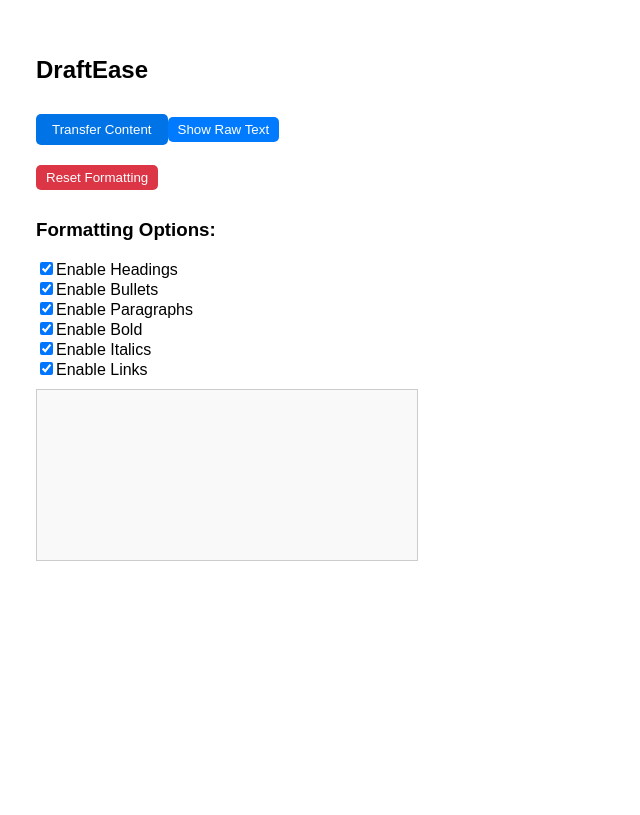
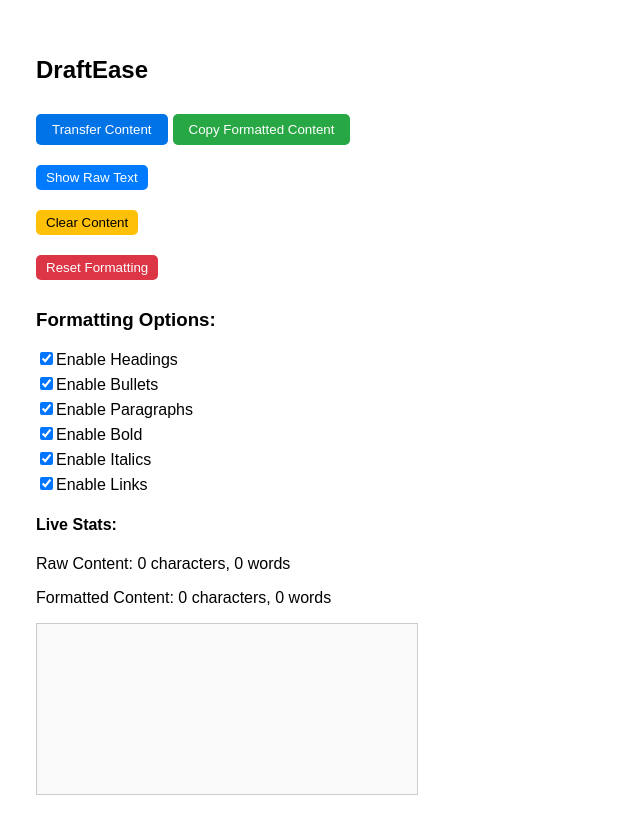
Before and after one commit to James-spiff/DraftEase, a React (Vite) app: page / in a window 1280 px wide. Shown: the whole page, without its empty margins (0-640 px from the left). Built offline with nearby package versions, Linux system fonts and the light colour scheme.

Commit message:
Added real-time formatting view and word/character count

```diff
--- a/src/components/PopupComponent.tsx
+++ b/src/components/PopupComponent.tsx
@@ -3,7 +3,7 @@ import { useState, useEffect } from 'react';
 function PopupComponent() {
 
   //Gets the setting from the local storage on load.
-  const [settings, setSettings] = useState(() => {
+  const [settings, setSettings] = useState<{ [key: string]: boolean }>(() => {
     const savedSettings = localStorage.getItem('draftEaseSettings');
     return savedSettings
       ? JSON.parse(savedSettings)
@@ -40,6 +40,13 @@ function PopupComponent() {
     localStorage.setItem('draftEaseSettings', JSON.stringify(settings));
   }, [settings]);
 
+  //updates the content in real time whenever the content or settings change
+  useEffect(() => {
+    if (clipboardContent) {
+      setFormattedContent(formatContent(clipboardContent))
+    }
+  }, [clipboardContent, settings]);
+
   const handleTransferClick = async () => {
     try {
       if (navigator.clipboard) {
@@ -59,6 +66,13 @@ function PopupComponent() {
       console.error('Failed to read clipboard:', error);
       setStatusMessage('Failed to fetch clipboard content.');
     }
+  };
+
+  // Clear the clipboard and formatted content
+  const clearContent = () => {
+    setClipboardContent('');
+    setFormattedContent('');
+    setStatusMessage('Content cleared!');
   };
 
   //formatting function to convert the rich text to html
@@ -98,8 +112,22 @@ function PopupComponent() {
     }).join('');
   };
 
+  const wordCount = (text: string) => text.split(/\s+/).filter((word) => word).length;
+  const charCount = (text: string) => text.length;
+
   const handleToggleView = () => {
     setShowFormatted(!showFormatted);
+  }
+
+  //copies the formatted content back to the clipboard
+  const handleCopyToClipboard = async () => {
+    try {
+      await navigator.clipboard.writeText(formattedContent);
+      setStatusMessage('Formatted content copied to clipboard!');
+    } catch (error) {
+      console.error('Failed to copy to clipboard:', error);
+      setStatusMessage('Failed to copy content')
+    }
   }
 
   const updateSettings = (key: string, value: boolean) => {
@@ -110,8 +138,19 @@ function PopupComponent() {
   return (
     <div style={{ padding: '20px', fontFamily: 'Arial' }}>
       <h2>DraftEase</h2>
-      <button onClick={handleTransferClick} style={{ margin: '10px 0' }}>
+      <button
+        onClick={handleTransferClick}
+        title="Fetch content from the clipboard and format it"
+        style={{ margin: '10px 0' }}
+      >
         Transfer Content
+      </button>
+      <button
+        onClick={handleCopyToClipboard}
+        title="Copy the formatted content back to the clipboard"
+        style={{ margin: '10px 5px', backgroundColor: '#28a745', color: 'white' }}
+      >
+        Copy Formatted Content
       </button>
       {statusMessage && <p>{statusMessage}</p>}
       {/* <textarea
@@ -122,6 +161,7 @@ function PopupComponent() {
       /> */}
       <button
         onClick={handleToggleView}
+        title="Toggle between raw text and formatted view"
         style={{
             margin: '10px 0',
             padding: '5px 10px',
@@ -135,7 +175,23 @@ function PopupComponent() {
       </button>
       <br />
       <button
+        onClick={clearContent}
+        title="Clear the clipboard and formatted content"
+        style={{
+          margin: '10px 0',
+          padding: '5px 10px',
+          backgroundColor: '#ffc107',
+          color: 'black',
+          border: 'none',
+          cursor: 'pointer',
+        }}
+      >
+        Clear Content
+      </button>
+      <br />
+      <button
         onClick={resetToDefaults}
+        title="Reset all settings to their default values"
         style={{
           margin: '10px 0',
           padding: '5px 10px',
@@ -149,59 +205,32 @@ function PopupComponent() {
       </button>
       <div>
         <h3>Formatting Options:</h3>
-        <label>
+        {Object.entries(settings).map(([key, value]) => (
+          <label key={key} style={{ display: 'block', marginBottom: '5px'}}>
             <input
-                type="checkbox"
-                checked={settings.enableHeadings}
-                onChange={(e) => updateSettings('enableHeadings', e.target.checked)}
+              type="checkbox"
+              checked={value}
+              onChange={(e) => updateSettings(key, e.target.checked)}
             />
-            Enable Headings
-        </label>
-        <br />
-        <label>
-            <input
-                type="checkbox"
-                checked={settings.enableBullets}
-                onChange={(e) => updateSettings('enableBullets', e.target.checked)}
-            />
-            Enable Bullets
-        </label>
-        <br />
-        <label>
-            <input
-                type="checkbox"
-                checked={settings.enableParagraphs}
-                onChange={(e) => updateSettings('enableParagraphs', e.target.checked)}
-            />
-            Enable Paragraphs
-        </label>
-        <br />
-        <label>
-          <input
-            type="checkbox"
-            checked={settings.enableBold}
-            onChange={(e) => updateSettings('enableBold', e.target.checked)}
-          />
-          Enable Bold
-        </label>
-        <br />
-        <label>
-          <input
-            type="checkbox"
-            checked={settings.enableItalics}
-            onChange={(e) => updateSettings('enableItalics', e.target.checked)}
-          />
-          Enable Italics
-        </label>
-        <br />
-        <label>
-          <input
-            type="checkbox"
-            checked={settings.enableLinks}
-            onChange={(e) => updateSettings('enableLinks', e.target.checked)}
-          />
-          Enable Links
-        </label>
+            {`Enable ${key.replace('enable', '').trim()}`}
+          </label>
+        ))}
+      </div>
+
+      {/* <div style={{ marginTop: '15px', fontSize: '14px', color: '#555' }}>
+        <h4>Enabled Formatting Options:</h4>
+        <ul>
+          {Object.entries(settings)
+            .filter(([_, value]) => value)
+            .map(([key]) => (
+              <li key={key}>{key.replace('enable', '').trim()}</li>
+            ))}
+        </ul>
+      </div> */}
+      <div>
+        <h4>Live Stats:</h4>
+        <p>Raw Content: {charCount(clipboardContent)} characters, {wordCount(clipboardContent)} words</p>
+        <p>Formatted Content: {charCount(formattedContent)} characters, {wordCount(formattedContent)} words</p>
       </div>
       {showFormatted ? (
         <div
```
